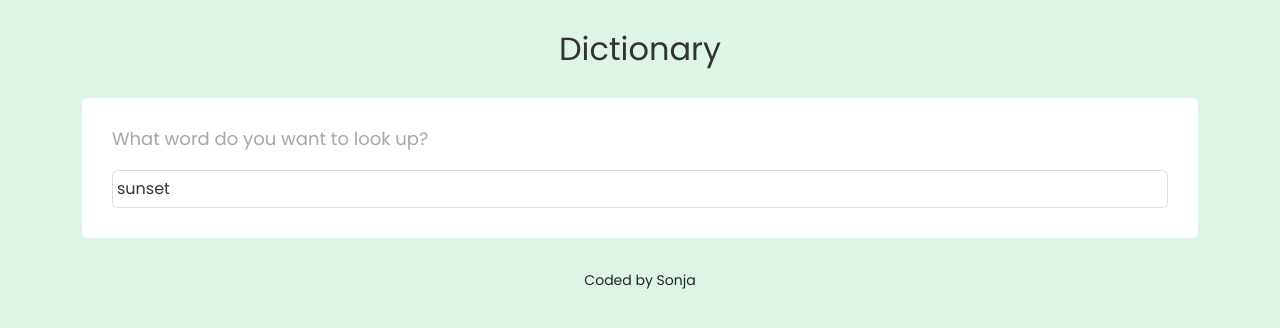
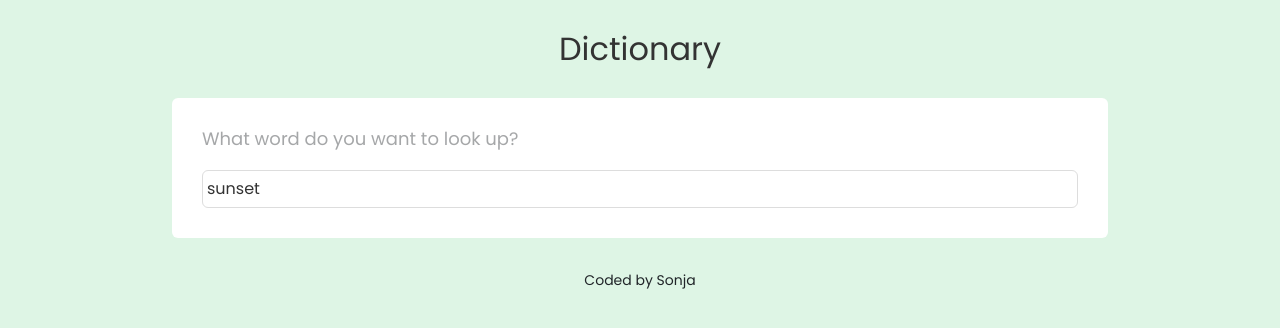
Before and after one commit to code-kedi/dictionary-app-react, a React (Create React App) app: page / in a window 1280 px wide. Shown: the top 328 px of the page. Built offline with nearby package versions, Linux system fonts and the light colour scheme; no server answers.

Commit message:
Quick fix: adjusted container fix

```diff
--- a/src/App.css
+++ b/src/App.css
@@ -1,6 +1,11 @@
 body {
   background-color: #DEF5E5 !important;
   font-family: 'Poppins', sans-serif !important;
+}
+
+.App {
+  max-width: 960px;
+  margin: 0 auto;
 }
 
 .App h1 {
--- a/src/Phonetic.js
+++ b/src/Phonetic.js
@@ -5,7 +5,7 @@ export default function Phonetic(props) {
   if (props.phonetic.audio !== "") {
     return (
       <div className="Phonetic row align-items-center">
-        <div className="col-3">
+        <div className="col-4">
           <audio
             controls
             src={props.phonetic.audio}>
@@ -17,7 +17,7 @@ export default function Phonetic(props) {
             </a>
           </audio>
         </div>
-        <div className="col-9">
+        <div className="col-8">
           <span className="text">{props.phonetic.text}</span>
         </div>
       </div>
```
